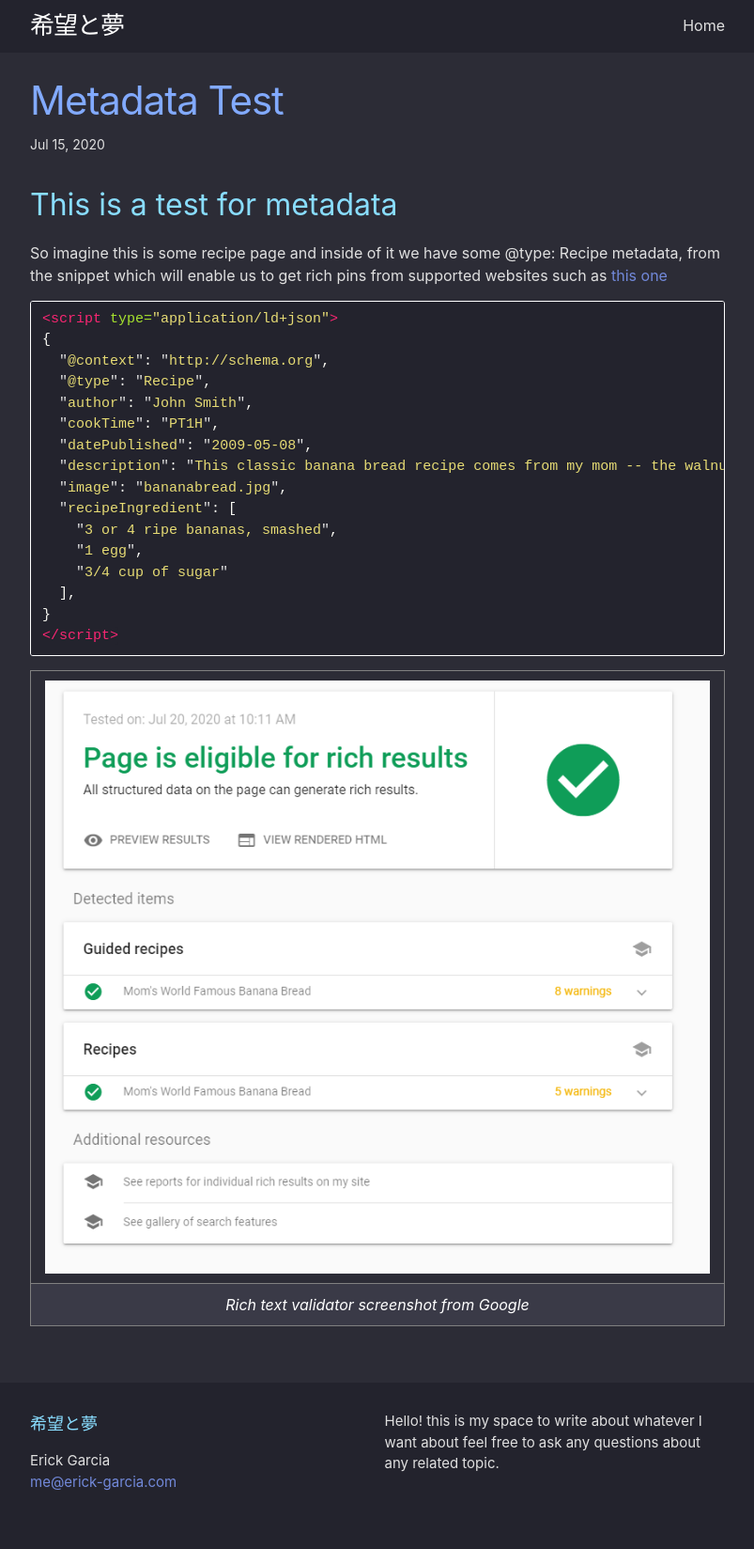
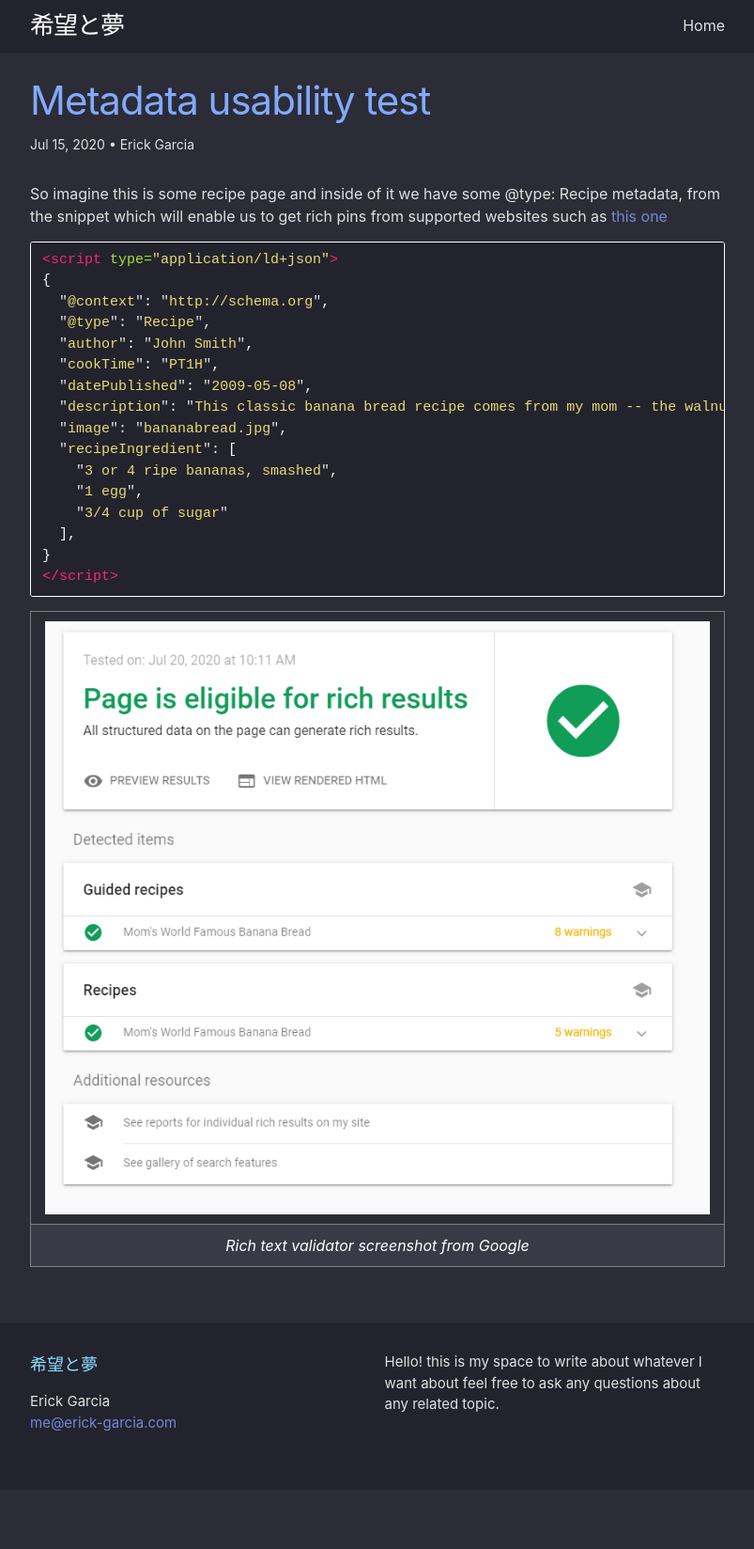
Before and after one commit to garciaErick/blog, a Jekyll site: the page built from _posts/2020-07-15-metadata-test.md, in a window 1280 px wide. Shown: the whole page at 94% size, without its empty margins (238-1041 px from the left). Built offline with Jekyll 4.4.1, drawn with Linux system fonts in a browser that asks for light colours; our own code applies the rules of GitHub Pages for plain Markdown files; after the commit the page ends 1585 px from its top, so only the background shows below that.

Commit message:
Update 2020-07-15-metadata-test.md

````diff
--- a/_posts/2020-07-15-metadata-test.md
+++ b/_posts/2020-07-15-metadata-test.md
@@ -1,5 +1,13 @@
-## This is a test for metadata
+---
+layout: post
+title: Metadata usability test
+# Author.
+author: Erick Garcia
+tags: SEO recipe metadata richtext pinterest
+---
+
 So imagine this is some recipe page and inside of it we have some @type: Recipe metadata, from the snippet which will enable us to get rich pins from supported websites such as [this one](https://www.pinterest.com.mx/pin/706924472751471915/)
+
 
 ```html
 <script type="application/ld+json">
````
